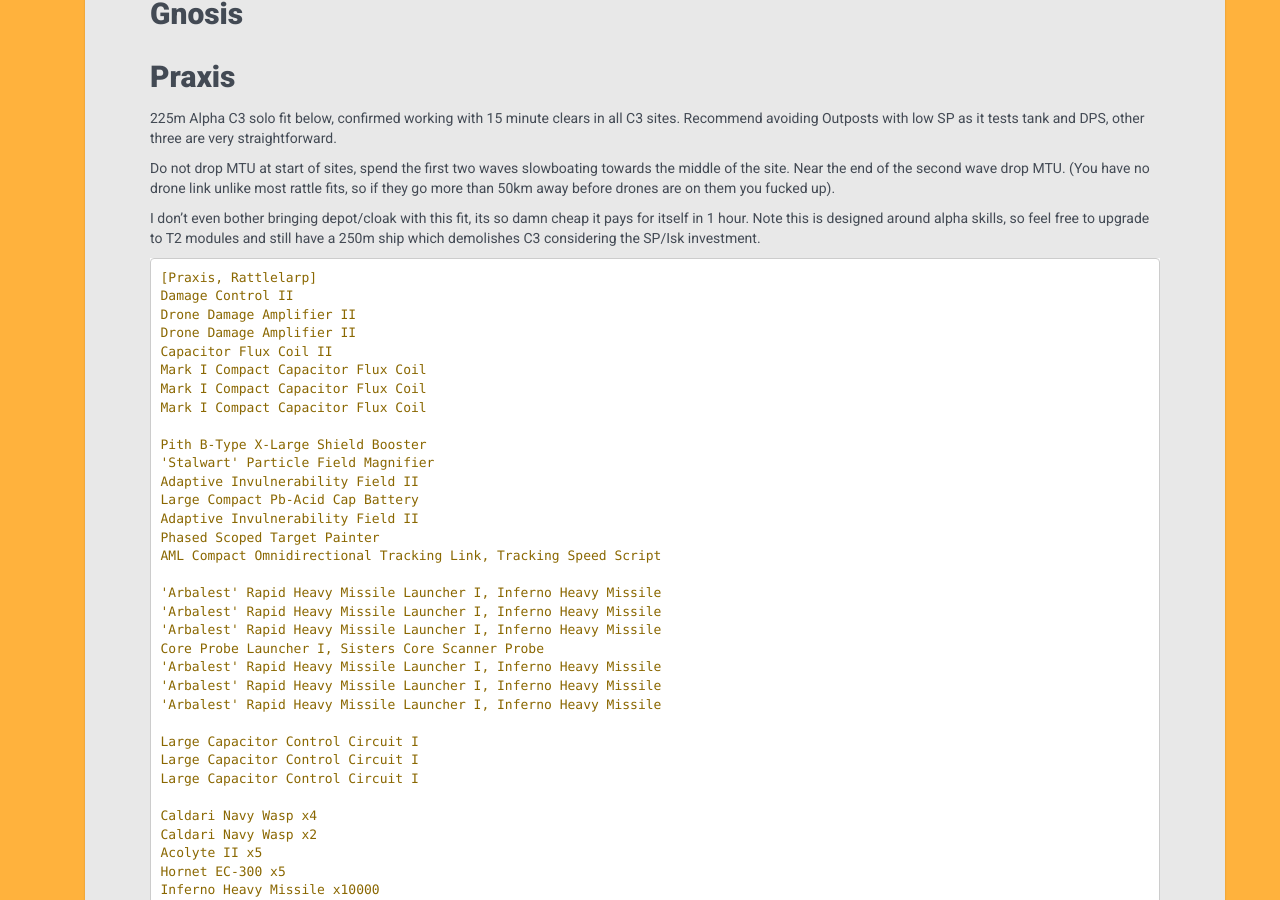
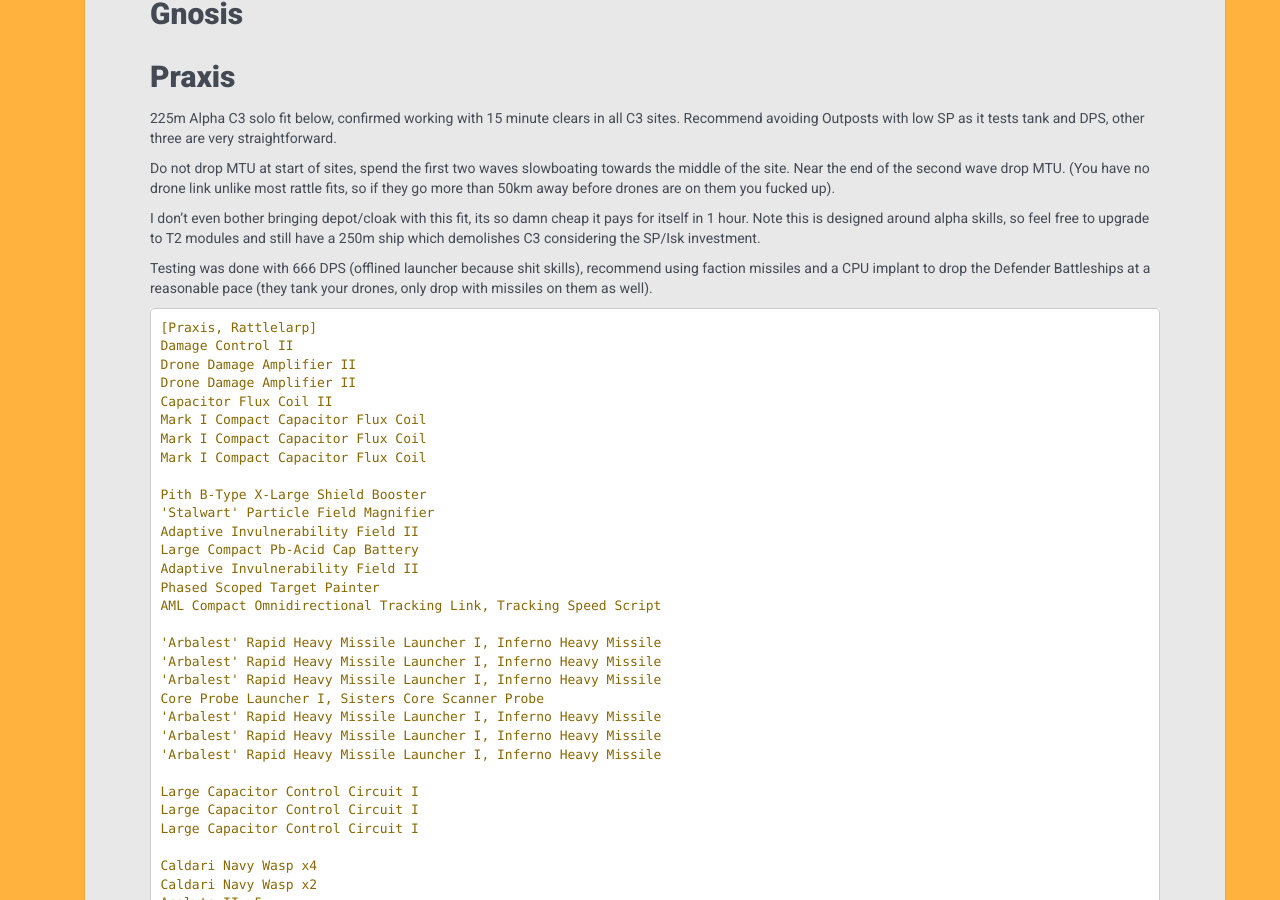
Before and after one commit to all-out/guides, a Jekyll site: the page built from _guides/fittings.md, in a window 1280 px wide and 900 px high, scrolled down 2301 px. Built offline with Jekyll 4.4.1, drawn with Linux system fonts in a browser that asks for light colours.

Commit message:
Update fittings.md

````diff
--- a/_guides/fittings.md
+++ b/_guides/fittings.md
@@ -118,6 +118,8 @@
 Do not drop MTU at start of sites, spend the first two waves slowboating towards the middle of the site. Near the end of the second wave drop MTU. (You have no drone link unlike most rattle fits, so if they go more than 50km away before drones are on them you fucked up).
 
 I don't even bother bringing depot/cloak with this fit, its so damn cheap it pays for itself in 1 hour. Note this is designed around alpha skills, so feel free to upgrade to T2 modules and still have a 250m ship which demolishes C3 considering the SP/Isk investment.
+
+Testing was done with 666 DPS (offlined launcher because shit skills), recommend using faction missiles and a CPU implant to drop the Defender Battleships at a reasonable pace (they tank your drones, only drop with missiles on them as well).
 
 ```
 [Praxis, Rattlelarp]
````
